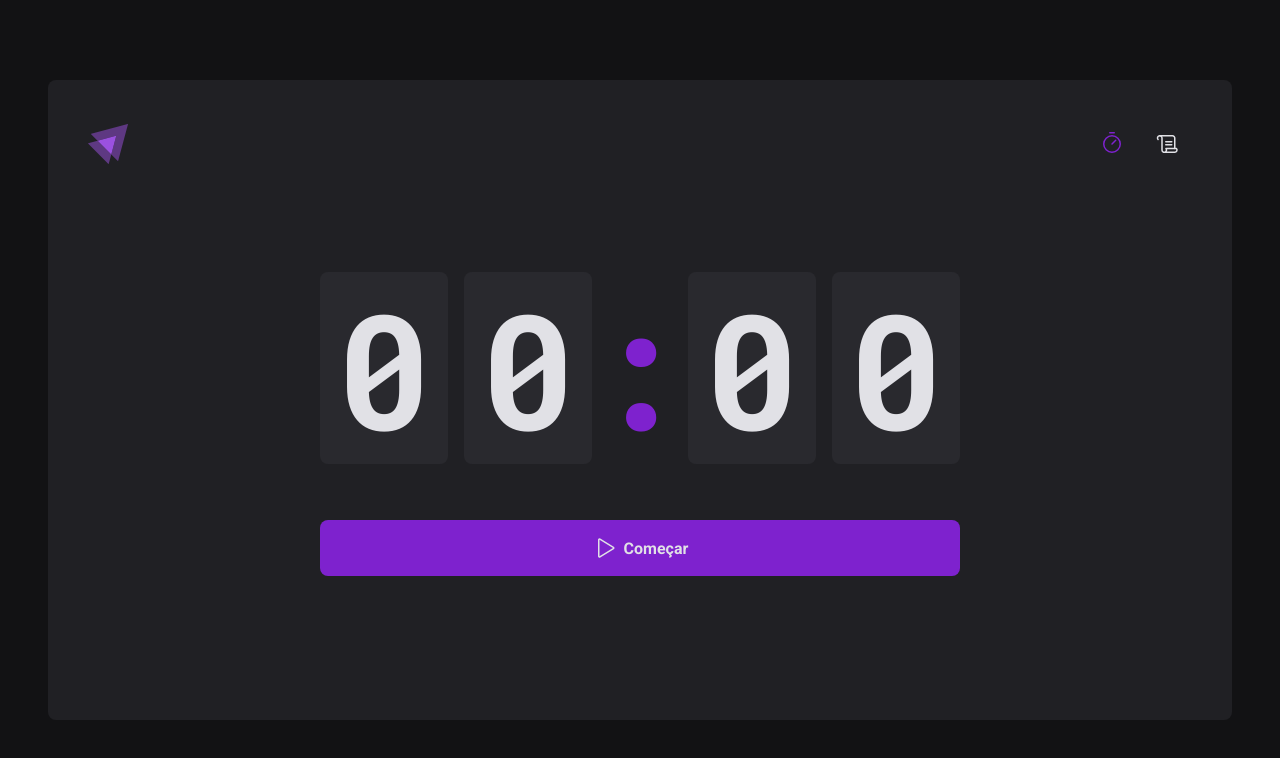
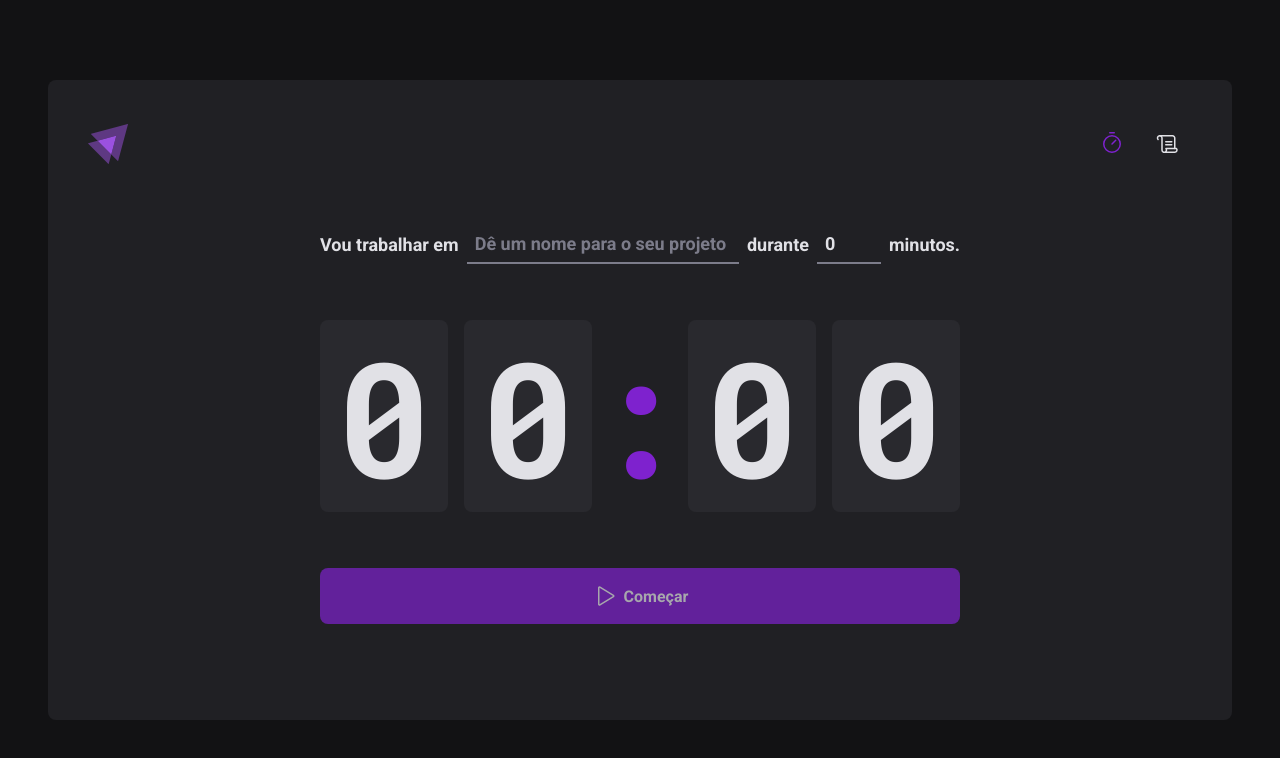
Before and after one commit to GKsegura/ignite-timer, a React (Vite) app: page / in a window 1280 px wide. Shown: the top 758 px of the page. Built offline with nearby package versions, Linux system fonts and the light colour scheme.

Commit message:
Contexto no React - Contexto no formulário

```diff
--- a/src/pages/Home/components/Countdown/index.tsx
+++ b/src/pages/Home/components/Countdown/index.tsx
@@ -1,13 +1,11 @@
 import { differenceInSeconds } from "date-fns";
-import { useContext, useEffect, useState } from "react";
+import { useContext, useEffect } from "react";
 import { CyclesContext } from "../..";
 import { CountdownContainer, Separator } from "./styles";
 
 
 export function Countdown() {
-    const { activeCycle, activeCycleId, markCurrentCycleAsFinished } = useContext(CyclesContext);
-    const [amountSecondsPassed, setAmountSecondsPassed] = useState(0);
-
+    const { activeCycle, activeCycleId, markCurrentCycleAsFinished, amountSecondsPassed, setSecondsPassed } = useContext(CyclesContext);
     const totalSeconds = activeCycle ? activeCycle.minutesAmount * 60 : 0;
 
     useEffect(() => {
@@ -21,10 +19,10 @@
                 );
                 if (secondsDifference >= totalSeconds) {
                     markCurrentCycleAsFinished();
-                    setAmountSecondsPassed(totalSeconds);
+                    setSecondsPassed(totalSeconds);
                     clearInterval(interval);
                 } else {
-                    setAmountSecondsPassed(secondsDifference);
+                    setSecondsPassed(secondsDifference);
                 }
             }, 1000);
         }
@@ -32,7 +30,7 @@
         return () => {
             clearInterval(interval);
         }
-    }, [activeCycle, totalSeconds, activeCycleId, markCurrentCycleAsFinished])
+    }, [activeCycle, totalSeconds, activeCycleId, markCurrentCycleAsFinished, setSecondsPassed]);
 
     const currentSeconds = activeCycle ? totalSeconds - amountSecondsPassed : 0;
     const minutesAmount = Math.floor(currentSeconds / 60);
--- a/src/pages/Home/components/NewCycleForm/index.tsx
+++ b/src/pages/Home/components/NewCycleForm/index.tsx
@@ -1,28 +1,14 @@
-import { zodResolver } from '@hookform/resolvers/zod';
-import { useForm } from 'react-hook-form';
-import * as zod from 'zod';
+import { useContext } from 'react';
+
+import { useFormContext } from 'react-hook-form';
+import { CyclesContext } from '../..';
 import { FormContainer, MinutesAmountInput, TaskInput } from "./styles";
 
-const newCycleFormValidationSchema = zod.object({
-    task: zod
-        .string()
-        .min(1, 'Informe a tarefa'),
-    minutesAmount: zod
-        .number()
-        .min(5, 'O ciclo precisa ser de no mínimo 5 minutos.')
-        .max(60, "O ciclo precisa ser de no máximo 60 minutos.")
-});
 
-type NewCycleFormData = zod.infer<typeof newCycleFormValidationSchema>;
 
 export function NewCycleForm() {
-    const { register, handleSubmit, watch, reset } = useForm<NewCycleFormData>({
-        resolver: zodResolver(newCycleFormValidationSchema),
-        defaultValues: {
-            task: '',
-            minutesAmount: 0
-        }
-    });
+    const { activeCycle } = useContext(CyclesContext);
+    const { register } = useFormContext();
 
     return (
         <FormContainer>
--- a/src/pages/Home/index.tsx
+++ b/src/pages/Home/index.tsx
@@ -1,9 +1,12 @@
+import { zodResolver } from '@hookform/resolvers/zod';
 import { HandPalm, Play } from "phosphor-react";
 import { createContext, useState } from 'react';
-
+import { FormProvider, useForm } from 'react-hook-form';
+import * as zod from 'zod';
 import { Countdown } from './components/Countdown';
 import { NewCycleForm } from './components/NewCycleForm';
 import { HomeContainer, StartCountdownButton, StopCountdownButton } from "./styles";
+
 interface Cycle {
     id: string;
     task: string;
@@ -16,16 +19,45 @@
 interface CyclesContextData {
     activeCycle: Cycle | undefined;
     activeCycleId: string | null;
+    amountSecondsPassed: number;
     markCurrentCycleAsFinished: () => void;
+    setSecondsPassed: (seconds: number) => void;
 }
 
 export const CyclesContext = createContext({} as CyclesContextData);
 
+const newCycleFormValidationSchema = zod.object({
+    task: zod
+        .string()
+        .min(1, 'Informe a tarefa'),
+    minutesAmount: zod
+        .number()
+        .min(5, 'O ciclo precisa ser de no mínimo 5 minutos.')
+        .max(60, "O ciclo precisa ser de no máximo 60 minutos.")
+});
+
+type NewCycleFormData = zod.infer<typeof newCycleFormValidationSchema>;
+
 export function Home() {
     const [cycles, setCycles] = useState<Cycle[]>([]);
     const [activeCycleId, setActiveCycleId] = useState<string | null>(null);
+    const [amountSecondsPassed, setAmountSecondsPassed] = useState(0);
+
+    const newCycleForm = useForm<NewCycleFormData>({
+        resolver: zodResolver(newCycleFormValidationSchema),
+        defaultValues: {
+            task: '',
+            minutesAmount: 0
+        }
+    });
+
+    const { handleSubmit, watch, reset } = newCycleForm;
 
     const activeCycle = cycles.find(cycle => cycle.id === activeCycleId);
+
+    function setSecondsPassed(seconds: number) {
+        setAmountSecondsPassed(seconds);
+    }
 
     function markCurrentCycleAsFinished() {
         setCycles((state) => state.map((cycle) => {
@@ -41,19 +73,20 @@
         )
     }
 
-    // function handleCreateNewCycle(data: NewCycleFormData) {
-    //     const id = String(new Date().getTime());
-    //     const newCycle: Cycle = {
-    //         id,
-    //         task: data.task,
-    //         minutesAmount: data.minutesAmount,
-    //         startDate: new Date()
-    //     }
-    //     setCycles((state) => [...state, newCycle]);
-    //     setActiveCycleId(id);
-    //     setAmountSecondsPassed(0);
-    //     reset();
-    // }
+    function handleCreateNewCycle(data: NewCycleFormData) {
+        const id = String(new Date().getTime());
+        const newCycle: Cycle = {
+            id,
+            task: data.task,
+            minutesAmount: data.minutesAmount,
+            startDate: new Date()
+        }
+        setCycles((state) => [...state, newCycle]);
+        setActiveCycleId(id);
+        setAmountSecondsPassed(0);
+
+        reset();
+    }
 
     function handleInterruptCycle() {
         setCycles((state) => state.map((cycle) => {
@@ -70,14 +103,24 @@
         setActiveCycleId(null);
     }
 
-    // const task = watch('task');
-    // const isSubmitDisabled = !task;
+    const task = watch('task');
+    const isSubmitDisabled = !task;
 
     return (
         <HomeContainer>
-            <form action="" /*onSubmit={handleSubmit(handleCreateNewCycle) }*/>
-                <CyclesContext.Provider value={{ activeCycle, activeCycleId, markCurrentCycleAsFinished }}>
-                    {/* <NewCycleForm /> */}
+            <form action="" onSubmit={handleSubmit(handleCreateNewCycle)}>
+                <CyclesContext.Provider value={
+                    {
+                        activeCycle,
+                        activeCycleId,
+                        markCurrentCycleAsFinished,
+                        amountSecondsPassed,
+                        setSecondsPassed
+                    }
+                }>
+                    <FormProvider {...newCycleForm}>
+                        <NewCycleForm />
+                    </FormProvider>
                     <Countdown />
                 </CyclesContext.Provider>
                 {activeCycle ? (
@@ -89,7 +132,7 @@
                     </StopCountdownButton>
                 ) : (
                     <StartCountdownButton
-                        // disabled={isSubmitDisabled}
+                        disabled={isSubmitDisabled}
                         type="submit">
                         <Play size={24} />
                         Começar
```
